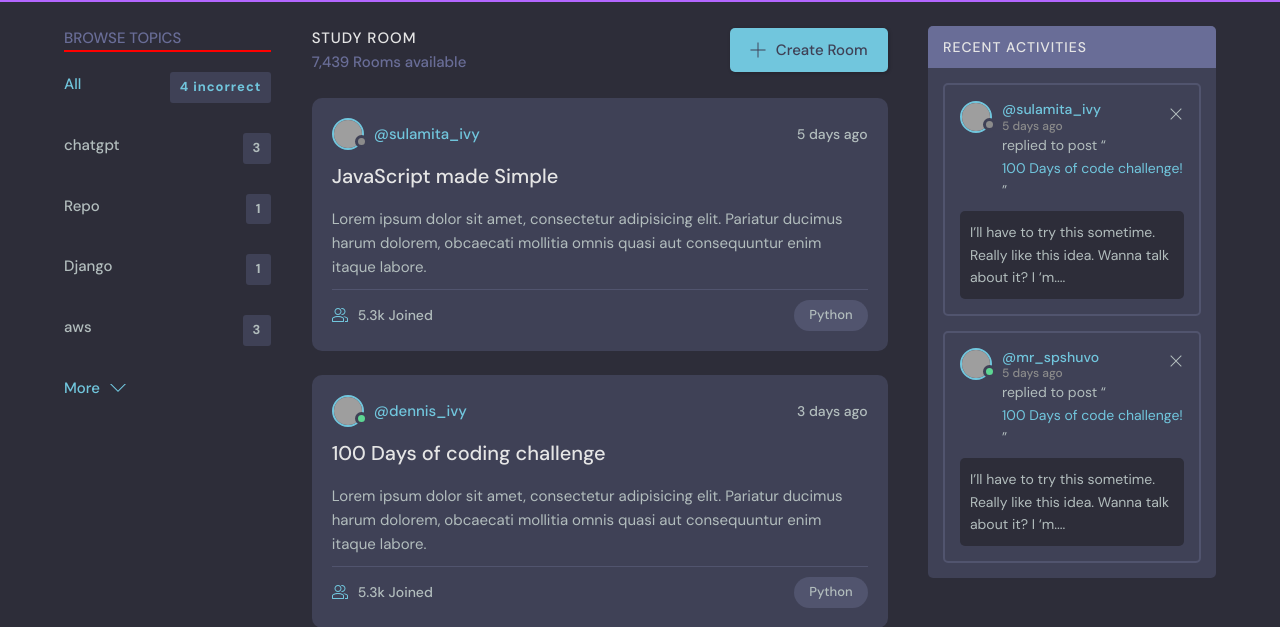
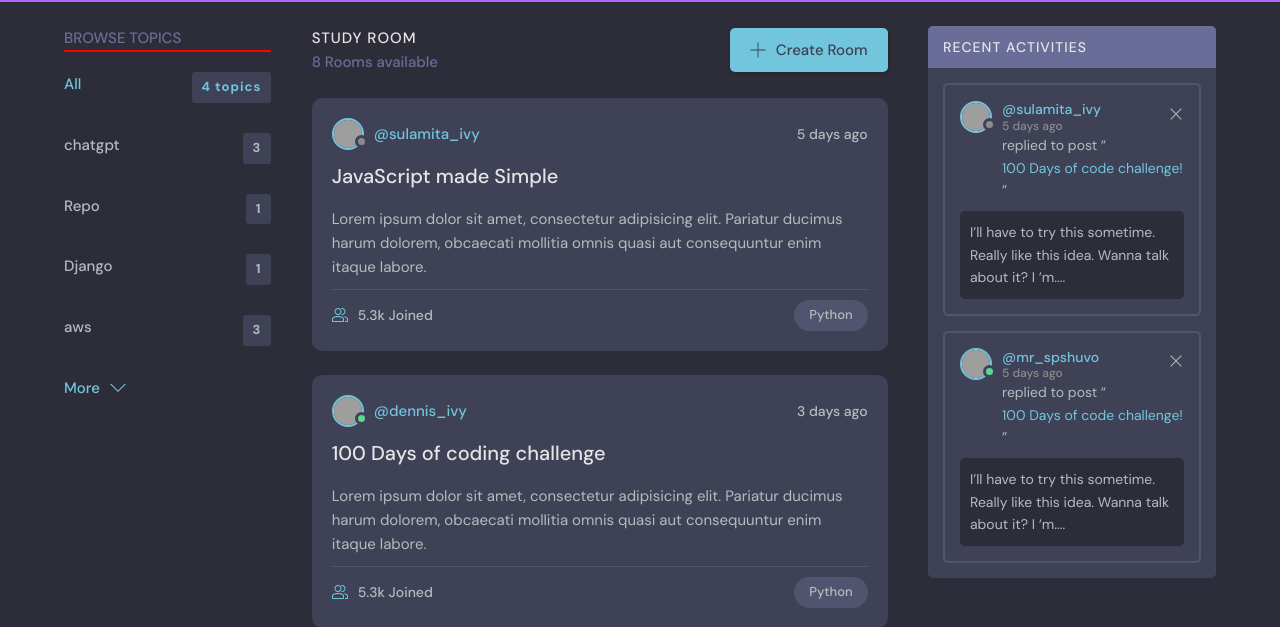
Before and after one commit to YouChengChung/Django_Chatroom_with_ChatGPT_Chatbot, a Django app: page / in a window 1280 px wide. Shown: the part 76-703 px from the top of the page. Run offline with Django 4.2, Linux system fonts and the light colour scheme; data comes from the database, SQL or seed files in the repository; grey boxes are pictures that could not be loaded.

Commit message:
rooms_available_counts

```diff
--- a/base/templates/base/home.html
+++ b/base/templates/base/home.html
@@ -31,7 +31,7 @@
           <div class="roomList__header">
             <div>
               <h2>Study Room</h2>
-              <p>7,439 Rooms available</p>
+              <p>{{rooms_count}} Rooms available</p>
             </div>
             <a class="btn btn--main" href="create-room.html">
               <svg version="1.1" xmlns="http://www.w3.org/2000/svg" width="32" height="32" viewBox="0 0 32 32">
--- a/base/templates/base/topics_component.html
+++ b/base/templates/base/topics_component.html
@@ -5,7 +5,7 @@
     </div>
     <ul class="topics__list">
       <li>
-        <a href="{% url 'home' %}" class="active">All <span>{{topics.count}} incorrect</span></a>
+        <a href="{% url 'home' %}" class="active">All <span>{{topics.count}} topics</span></a>
       </li>
       {% for topic in topics %}
 
```
